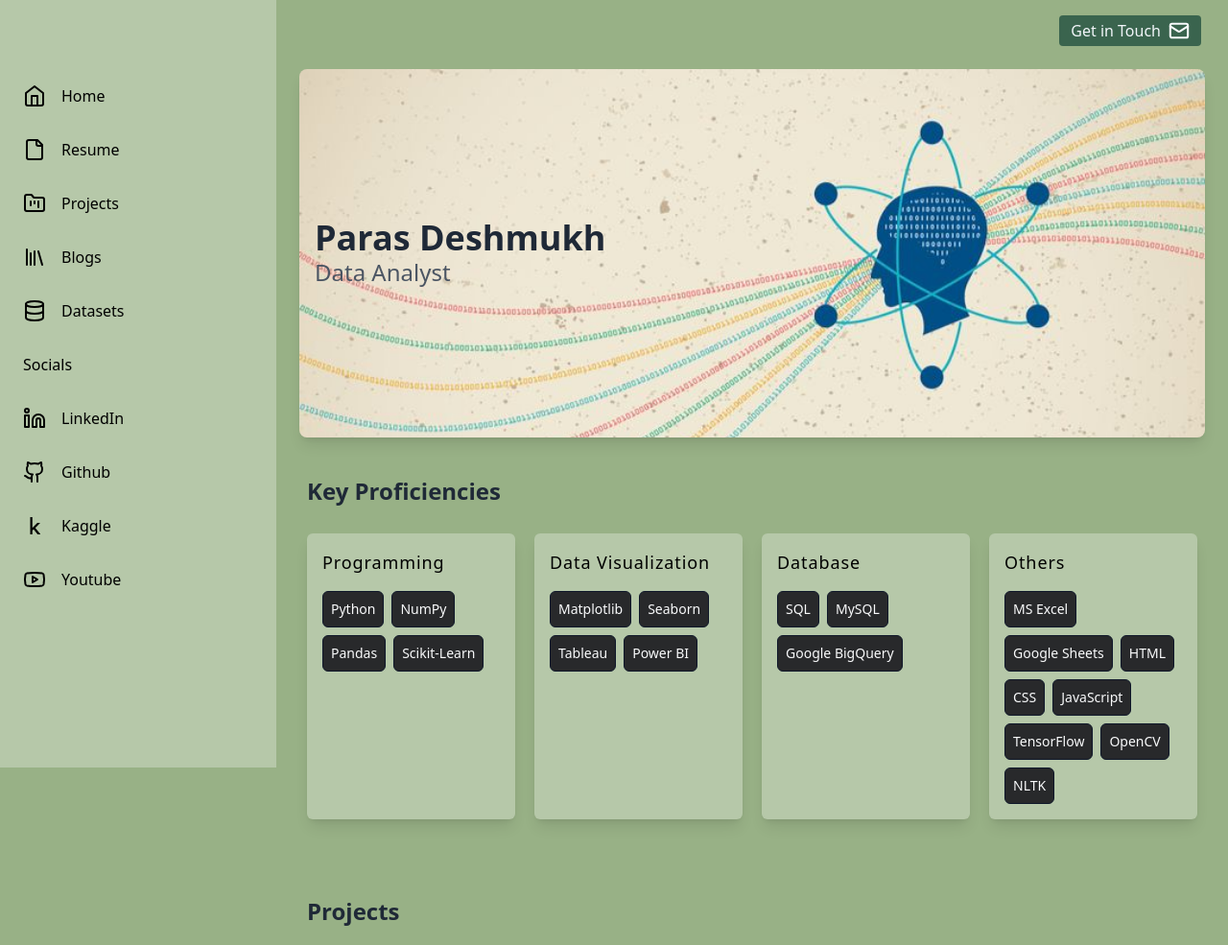
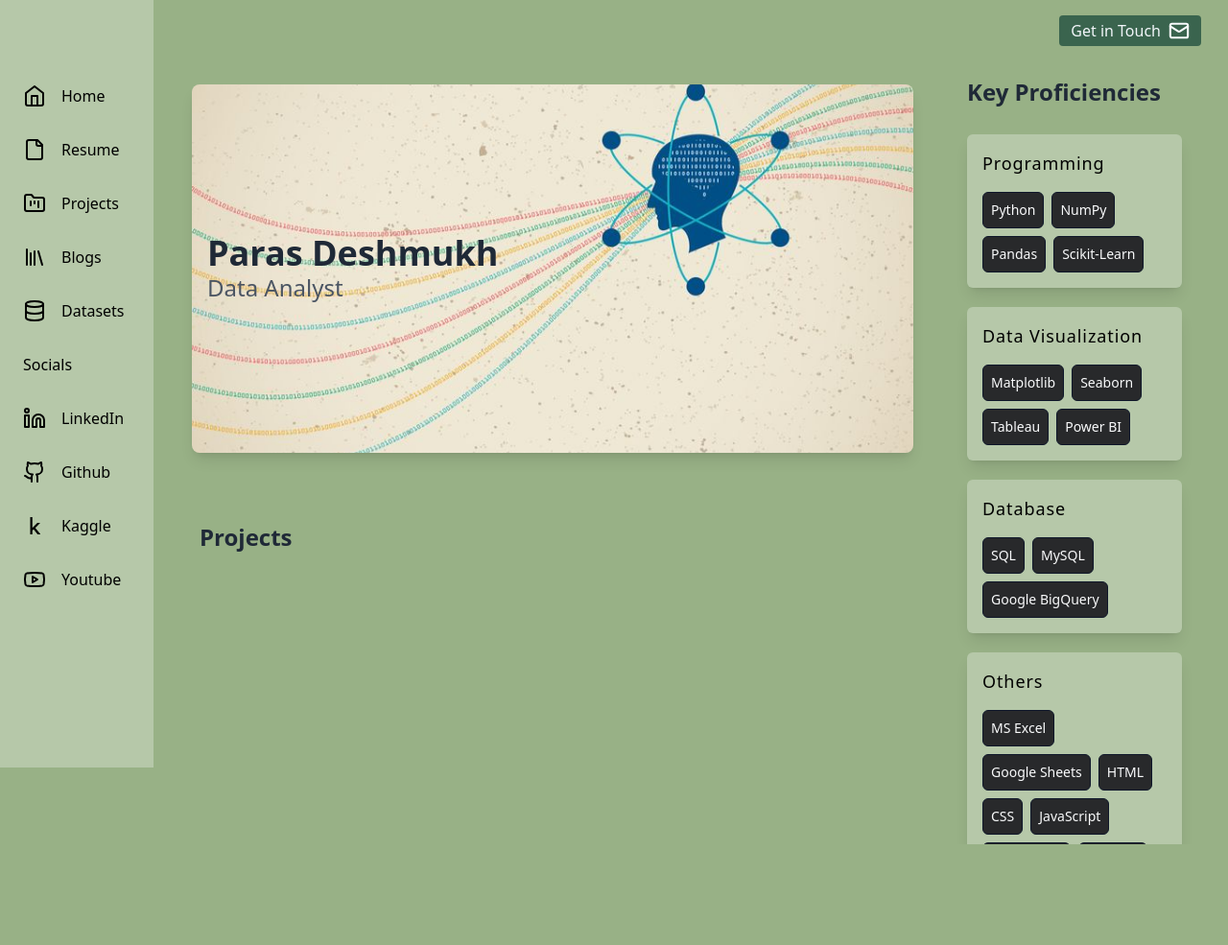
Before and after one commit to alluringxstalwart/Portfolio, a website: page index.html in a window 1280 px wide. Shown: the top 985 px of the page at 96% size. Drawn offline with nearby package versions, Linux system fonts and the light colour scheme.

Commit message:
updated view

```diff
--- a/index.html
+++ b/index.html
@@ -7,8 +7,9 @@
     <meta name="viewport" content="width=device-width, initial-scale=1.0">
 
     <script src="scritpt.js"></script>
+    <script src="https://cdn.tailwindcss.com"></script>
     <link rel="stylesheet" href="styles.css">
-    <link rel="stylesheet" href="output.css">
+    <!-- <link rel="stylesheet" href="output.css"> -->
     <title>Paras Deshmukh | Portfolio</title>
 
 </head>
@@ -33,7 +34,8 @@
                             </svg>
                         </div>
                     </div>
-                    <a href="/" onclick="return false" id="homebutton" class="flex px-2 py-2 items-center gap-4 transition duration-200">
+                    <a href="/" onclick="return false" id="homebutton"
+                        class="flex px-2 py-2 items-center gap-4 transition duration-200">
                         <svg xmlns="http://www.w3.org/2000/svg" width="24" height="24" viewBox="0 0 24 24" fill="none"
                             stroke="currentColor" stroke-width="2" stroke-linecap="round" stroke-linejoin="round"
                             class="lucide lucide-home">
@@ -41,7 +43,8 @@
                             <polyline points="9 22 9 12 15 12 15 22" />
                         </svg>
                         Home</a>
-                    <a href="/" onclick="return false" id="resumebutton" class="flex px-2 py-2 items-center gap-4 transition duration-200">
+                    <a href="/" onclick="return false" id="resumebutton"
+                        class="flex px-2 py-2 items-center gap-4 transition duration-200">
                         <svg xmlns="http://www.w3.org/2000/svg" width="24" height="24" viewBox="0 0 24 24" fill="none"
                             stroke="currentColor" stroke-width="2" stroke-linecap="round" stroke-linejoin="round"
                             class="lucide lucide-file">
@@ -49,7 +52,8 @@
                             <path d="M14 2v4a2 2 0 0 0 2 2h4" />
                         </svg>
                         Resume</a>
-                    <a href="/" onclick="return false" id="projectsbutton" class="flex px-2 py-2 items-center gap-4 transition duration-200">
+                    <a href="/" onclick="return false" id="projectsbutton"
+                        class="flex px-2 py-2 items-center gap-4 transition duration-200">
                         <svg xmlns="http://www.w3.org/2000/svg" width="24" height="24" viewBox="0 0 24 24" fill="none"
                             stroke="currentColor" stroke-width="2" stroke-linecap="round" stroke-linejoin="round"
                             class="lucide lucide-folder-kanban">
@@ -62,7 +66,8 @@
                         Projects</a>
 
 
-                    <a href="/" onclick="return false" id="blogsbutton" class="flex px-2 py-2 items-center gap-4 transition duration-200">
+                    <a href="/" onclick="return false" id="blogsbutton"
+                        class="flex px-2 py-2 items-center gap-4 transition duration-200">
                         <svg xmlns="http://www.w3.org/2000/svg" width="24" height="24" viewBox="0 0 24 24" fill="none"
                             stroke="currentColor" stroke-width="2" stroke-linecap="round" stroke-linejoin="round"
                             class="lucide lucide-library">
@@ -74,7 +79,8 @@
                         Blogs</a>
 
 
-                    <a href="/" onclick="return false" id="datasetsbutton" class="flex px-2 py-2 items-center gap-4 transition duration-200">
+                    <a href="/" onclick="return false" id="datasetsbutton"
+                        class="flex px-2 py-2 items-center gap-4 transition duration-200">
                         <svg xmlns="http://www.w3.org/2000/svg" width="24" height="24" viewBox="0 0 24 24" fill="none"
                             stroke="currentColor" stroke-width="2" stroke-linecap="round" stroke-linejoin="round"
                             class="lucide lucide-database">
@@ -115,9 +121,10 @@
                                 d="M 10.351562 4 C 10.117563 4 10 4.1165625 10 4.3515625 L 10 27.644531 C 10 27.878531 10.116563 27.996094 10.351562 27.996094 L 12.648438 27.996094 C 12.882437 27.996094 13.001953 27.879531 13.001953 27.644531 L 13.001953 22.808594 L 14.810547 21.085938 L 20.048828 27.75 C 20.190828 27.915 20.354922 28 20.544922 28 L 23.716797 28 C 23.882797 28 23.977 27.952422 24 27.857422 L 23.933594 27.498047 L 17.023438 18.910156 L 23.650391 12.498047 C 23.773391 12.370047 23.730438 12 23.398438 12 L 20.117188 12 C 19.951187 12 19.785141 12.085953 19.619141 12.251953 L 13 18.974609 L 13 4.3515625 C 13 4.1165625 12.883437 4 12.648438 4 L 10.351562 4 z" />
                         </svg>
                         Kaggle</a>
-                    <a href="/" onclick="return false" class="flex px-2 py-2 items-center gap-4 transition duration-200"><svg xmlns="http://www.w3.org/2000/svg"
-                            width="24" height="24" viewBox="0 0 24 24" fill="none" stroke="currentColor"
-                            stroke-width="2" stroke-linecap="round" stroke-linejoin="round"
+                    <a href="/" onclick="return false"
+                        class="flex px-2 py-2 items-center gap-4 transition duration-200"><svg
+                            xmlns="http://www.w3.org/2000/svg" width="24" height="24" viewBox="0 0 24 24" fill="none"
+                            stroke="currentColor" stroke-width="2" stroke-linecap="round" stroke-linejoin="round"
                             class="lucide lucide-youtube">
                             <path
                                 d="M2.5 17a24.12 24.12 0 0 1 0-10 2 2 0 0 1 1.4-1.4 49.56 49.56 0 0 1 16.2 0A2 2 0 0 1 21.5 7a24.12 24.12 0 0 1 0 10 2 2 0 0 1-1.4 1.4 49.55 49.55 0 0 1-16.2 0A2 2 0 0 1 2.5 17" />
@@ -131,6 +138,7 @@
         </div>
 
         <div class="main flex flex-col  w-screen  min-h-screen  ">
+
 
             <div class="nav sticky top-0 flex flex-row  justify-between items-center p-4 ">
                 <div>
@@ -164,13 +172,14 @@
 
 
             </div>
-
-            <div class="mbody flex flex-col justify-between items-center p-4 pt-0 ">
+            <div class="mbody flex flex-row justify-between p-4">
+                <div class="bodyleft flex flex-col grow justify-between items-center p-4 pt-0 ">
 
                     <div class=" flex flex-row items-center justify-around  p-2 w-full" style="height: 50vh;">
 
 
-                    <div id="intro" class="rounded-lg shadow-lg intro flex flex-row items-center justify-start w-full h-full  ">
+                        <div id="intro"
+                            class="rounded-lg shadow-lg intro flex flex-row items-center justify-start w-full h-full  ">
                             <div class=" flex flex-col items-left m-4">
                                 <span id="name" class="text-4xl font-extrabold text-gray-800">
                                     Paras Deshmukh
@@ -183,90 +192,7 @@
 
                     </div>
 
-                <div class=" p-4 w-full height-full">
 
-                    <div id="skills" class="skills flex flex-col justify-start pt-4">
-                        <span class=" tit text-2xl font-bold text-gray-800 mb-7 ">Key Proficiencies</span>
-                        <div class="grid grid-cols-1 md:grid-cols-2 lg:grid-cols-4 gap-5">
-                            <div class="skillcard flex-1 flex flex-col gap-4  p-4 rounded-md shadow-lg">
-                                <div class="text-primary font-medium text-lg tracking-wider">Programming</div>
-                                <div class="flex flex-wrap gap-2">
-                                    <div class="rounded-md bg-body text-sm text-gray-50 p-2 border border-slate-900">
-                                        Python</div>
-                                    <div class="rounded-md bg-body text-sm text-gray-50 p-2 border border-slate-900">
-                                        NumPy</div>
-                                    <div class="rounded-md bg-body text-sm text-gray-50 p-2 border border-slate-900">
-                                        Pandas</div>
-                                    <div class="rounded-md bg-body text-sm text-gray-50 p-2 border border-slate-900">
-                                        Scikit-Learn</div>
-                                </div>
-
-                            </div>
-                            <div class="skillcard flex-1 flex flex-col gap-4  p-4 rounded-md shadow-lg">
-                                <div class="text-primary font-medium text-lg tracking-wider">Data Visualization</div>
-                                <div class="flex flex-wrap gap-2">
-                                    <div class="rounded-md bg-body text-sm text-gray-50 p-2 border border-slate-900">
-                                        Matplotlib
-                                    </div>
-                                    <div class="rounded-md bg-body text-sm text-gray-50 p-2 border border-slate-900">
-                                        Seaborn
-
-                                    </div>
-                                    <div class="rounded-md bg-body text-sm text-gray-50 p-2 border border-slate-900">
-                                        Tableau
-                                    </div>
-                                    <div class="rounded-md bg-body text-sm text-gray-50 p-2 border border-slate-900">
-                                        Power BI</div>
-                                </div>
-
-                            </div>
-                            <div class="skillcard flex-1 flex flex-col gap-4  p-4 rounded-md shadow-lg">
-                                <div class="text-primary font-medium text-lg tracking-wider">Database</div>
-                                <div class="flex flex-wrap gap-2">
-                                    <div class="rounded-md bg-body text-sm text-gray-50 p-2 border border-slate-900">SQL
-                                    </div>
-                                    <div class="rounded-md bg-body text-sm text-gray-50 p-2 border border-slate-900">
-                                        MySQL
-                                    </div>
-                                    <div class="rounded-md bg-body text-sm text-gray-50 p-2 border border-slate-900">
-                                        Google BigQuery</div>
-                                </div>
-                            </div>
-                            <div class="skillcard flex-1 flex flex-col gap-4  p-4 rounded-md shadow-lg">
-                                <div class="text-primary font-medium text-lg tracking-wider">Others</div>
-                                <div class="flex flex-wrap gap-2">
-                                    <div class="rounded-md bg-body text-sm text-gray-50 p-2 border border-slate-900">MS
-                                        Excel
-                                    </div>
-                                    <div class="rounded-md bg-body text-sm text-gray-50 p-2 border border-slate-900">
-                                        Google Sheets
-                                    </div>
-                                    <div class="rounded-md bg-body text-sm text-gray-50 p-2 border border-slate-900">
-                                        HTML
-                                    </div>
-                                    <div class="rounded-md bg-body text-sm text-gray-50 p-2 border border-slate-900">CSS
-                                    </div>
-                                    <div class="rounded-md bg-body text-sm text-gray-50 p-2 border border-slate-900">
-                                        JavaScript
-
-                                    </div>
-                                    <div class="rounded-md bg-body text-sm text-gray-50 p-2 border border-slate-900">
-                                        TensorFlow
-
-                                    </div>
-                                    <div class="rounded-md bg-body text-sm text-gray-50 p-2 border border-slate-900">
-                                        OpenCV
-
-                                    </div>
-                                    <div class="rounded-md bg-body text-sm text-gray-50 p-2 border border-slate-900">
-                                        NLTK
-                                    </div>
-                                </div>
-
-                            </div>
-                        </div>
-                    </div>
-                </div>
 
                     <div class="cc p-4 w-full height-full">
                         <div id="projects" class="projects flex flex-col  pt-12 ">
@@ -287,6 +213,116 @@
 
 
                 </div>
+                <div class="bodyright flex flex-col justify-between items-center p-4 pt-0 md:w-72 h-screen overflow-auto">
+                    <div class=" p-4 w-full height-full pt-0">
+
+                        <div id="skills" class="skills flex flex-col justify-start pt-0">
+                            <span class=" tit text-2xl font-bold text-gray-800 mb-7 sticky top-0 ">Key Proficiencies</span>
+                            <div class="grid grid-cols-1 md:grid-cols-2 lg:grid-cols-1 gap-5">
+                                <div class="skillcard flex-1 flex flex-col gap-4  p-4 rounded-md shadow-lg">
+                                    <div class="text-primary font-medium text-lg tracking-wider">Programming</div>
+                                    <div class="flex flex-wrap gap-2">
+                                        <div
+                                            class="rounded-md bg-body text-sm text-gray-50 p-2 border border-slate-900">
+                                            Python</div>
+                                        <div
+                                            class="rounded-md bg-body text-sm text-gray-50 p-2 border border-slate-900">
+                                            NumPy</div>
+                                        <div
+                                            class="rounded-md bg-body text-sm text-gray-50 p-2 border border-slate-900">
+                                            Pandas</div>
+                                        <div
+                                            class="rounded-md bg-body text-sm text-gray-50 p-2 border border-slate-900">
+                                            Scikit-Learn</div>
+                                    </div>
+
+                                </div>
+                                <div class="skillcard flex-1 flex flex-col gap-4  p-4 rounded-md shadow-lg">
+                                    <div class="text-primary font-medium text-lg tracking-wider">Data Visualization
+                                    </div>
+                                    <div class="flex flex-wrap gap-2">
+                                        <div
+                                            class="rounded-md bg-body text-sm text-gray-50 p-2 border border-slate-900">
+                                            Matplotlib
+                                        </div>
+                                        <div
+                                            class="rounded-md bg-body text-sm text-gray-50 p-2 border border-slate-900">
+                                            Seaborn
+
+                                        </div>
+                                        <div
+                                            class="rounded-md bg-body text-sm text-gray-50 p-2 border border-slate-900">
+                                            Tableau
+                                        </div>
+                                        <div
+                                            class="rounded-md bg-body text-sm text-gray-50 p-2 border border-slate-900">
+                                            Power BI</div>
+                                    </div>
+
+                                </div>
+                                <div class="skillcard flex-1 flex flex-col gap-4  p-4 rounded-md shadow-lg">
+                                    <div class="text-primary font-medium text-lg tracking-wider">Database</div>
+                                    <div class="flex flex-wrap gap-2">
+                                        <div
+                                            class="rounded-md bg-body text-sm text-gray-50 p-2 border border-slate-900">
+                                            SQL
+                                        </div>
+                                        <div
+                                            class="rounded-md bg-body text-sm text-gray-50 p-2 border border-slate-900">
+                                            MySQL
+                                        </div>
+                                        <div
+                                            class="rounded-md bg-body text-sm text-gray-50 p-2 border border-slate-900">
+                                            Google BigQuery</div>
+                                    </div>
+                                </div>
+                                <div class="skillcard flex-1 flex flex-col gap-4  p-4 rounded-md shadow-lg">
+                                    <div class="text-primary font-medium text-lg tracking-wider">Others</div>
+                                    <div class="flex flex-wrap gap-2">
+                                        <div
+                                            class="rounded-md bg-body text-sm text-gray-50 p-2 border border-slate-900">
+                                            MS
+                                            Excel
+                                        </div>
+                                        <div
+                                            class="rounded-md bg-body text-sm text-gray-50 p-2 border border-slate-900">
+                                            Google Sheets
+                                        </div>
+                                        <div
+                                            class="rounded-md bg-body text-sm text-gray-50 p-2 border border-slate-900">
+                                            HTML
+                                        </div>
+                                        <div
+                                            class="rounded-md bg-body text-sm text-gray-50 p-2 border border-slate-900">
+                                            CSS
+                                        </div>
+                                        <div
+                                            class="rounded-md bg-body text-sm text-gray-50 p-2 border border-slate-900">
+                                            JavaScript
+
+                                        </div>
+                                        <div
+                                            class="rounded-md bg-body text-sm text-gray-50 p-2 border border-slate-900">
+                                            TensorFlow
+
+                                        </div>
+                                        <div
+                                            class="rounded-md bg-body text-sm text-gray-50 p-2 border border-slate-900">
+                                            OpenCV
+
+                                        </div>
+                                        <div
+                                            class="rounded-md bg-body text-sm text-gray-50 p-2 border border-slate-900">
+                                            NLTK
+                                        </div>
+                                    </div>
+
+                                </div>
+                            </div>
+                        </div>
+                    </div>
+                </div>
+            </div>
 
         </div>
 
--- a/styles.css
+++ b/styles.css
@@ -57,6 +57,8 @@ z-index: 30;
     background-repeat: no-repeat;
     background-attachment: fixed;
     background-size: cover;
+    background-position: center;
+
 }
 
 .cc {
@@ -72,11 +74,11 @@ background-color:#b6c8a9 ;
 @media only screen and (min-width:1024px) {
     #aside {
         display: flex !important;
-        max-width: 18rem;
+        max-width: 10rem;
     }
 
     .main {
-        padding-left: 18rem;
+        padding-left: 10rem;
     }
 
     #menu {
```
Lines whose indentation alone changed are shown as unchanged.
